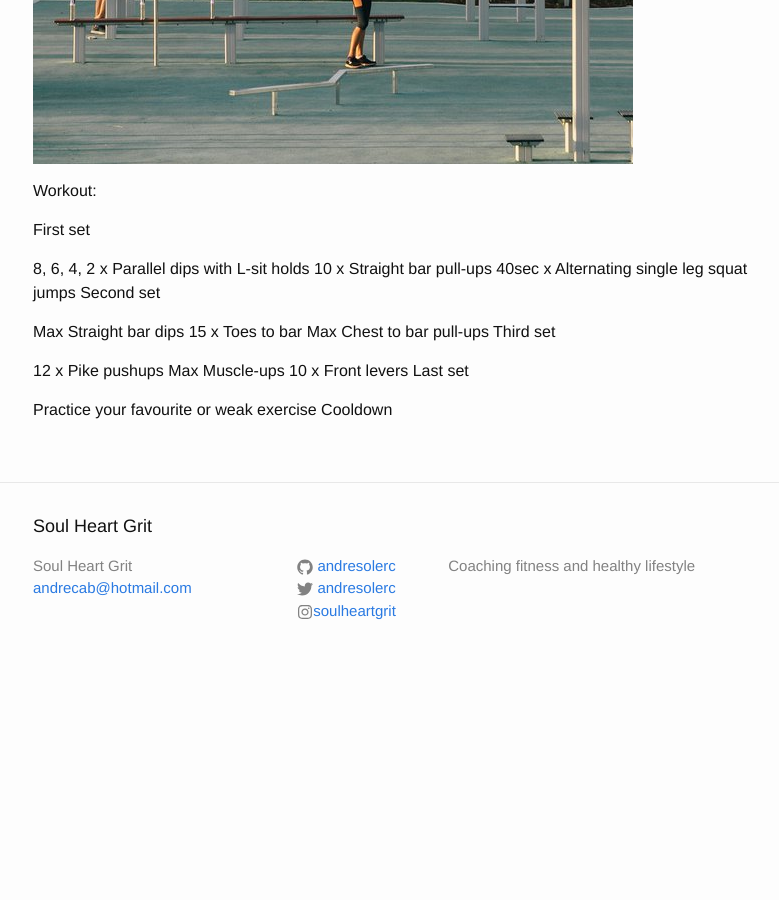
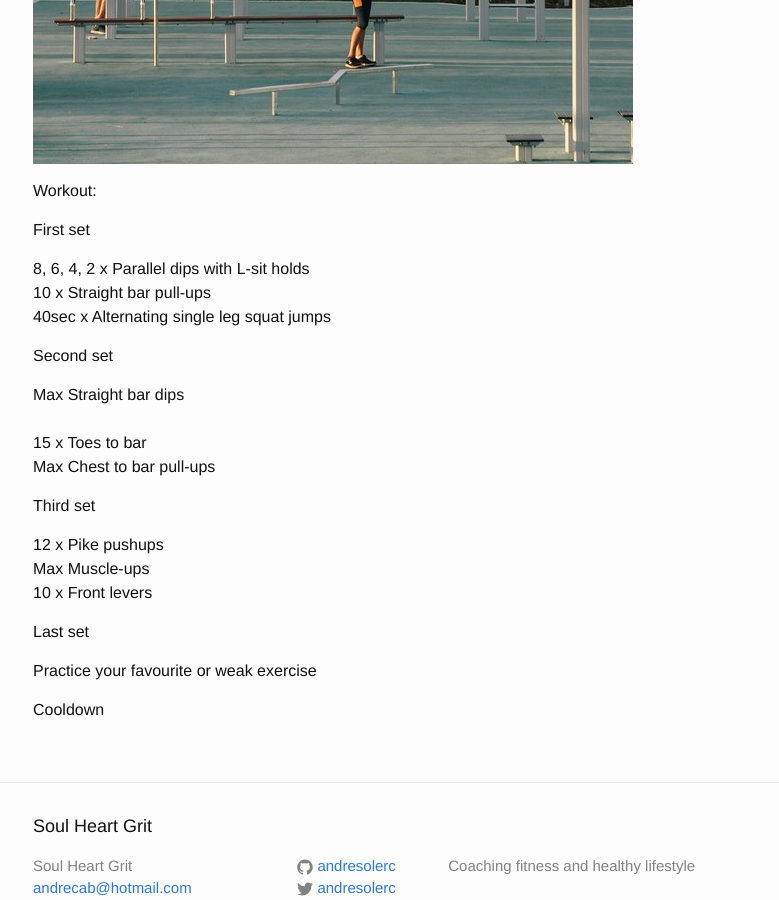
Before and after one commit to andresolerc/soulheartgrit, a Jekyll site: the page built from _posts/2018-08-20-a-day-for-calisthenics-training.md, in a window 1280 px wide and 900 px high, scrolled down 2584 px. Shown: the whole window, without its empty margins (237-1016 px from the left). Built offline with Jekyll 4.4.1, drawn with Linux system fonts in a browser that asks for light colours; comment, search, counter and statistics services are not loaded; before the commit the page ends 3266 px from its top, so only the background shows below that.

Commit message:
editing article

```diff
--- a/_posts/2018-08-20-a-day-for-calisthenics-training.md
+++ b/_posts/2018-08-20-a-day-for-calisthenics-training.md
@@ -39,20 +39,24 @@
 
 First set
 
-8, 6, 4, 2 x Parallel dips with L-sit holds
-10 x Straight bar pull-ups
-40sec x Alternating single leg squat jumps
+8, 6, 4, 2 x Parallel dips with L-sit holds <br>
+10 x Straight bar pull-ups <br>
+40sec x Alternating single leg squat jumps <br>
+
 Second set
 
-Max Straight bar dips
-15 x Toes to bar
-Max Chest to bar pull-ups
+Max Straight bar dips <br>
+15 x Toes to bar <br>
+Max Chest to bar pull-ups <br>
+
 Third set
 
-12 x Pike pushups
-Max Muscle-ups
-10 x Front levers
+12 x Pike pushups <br>
+Max Muscle-ups <br>
+10 x Front levers <br>
+
 Last set
 
-Practice your favourite or weak exercise
+Practice your favourite or weak exercise <br>
+
 Cooldown
```
